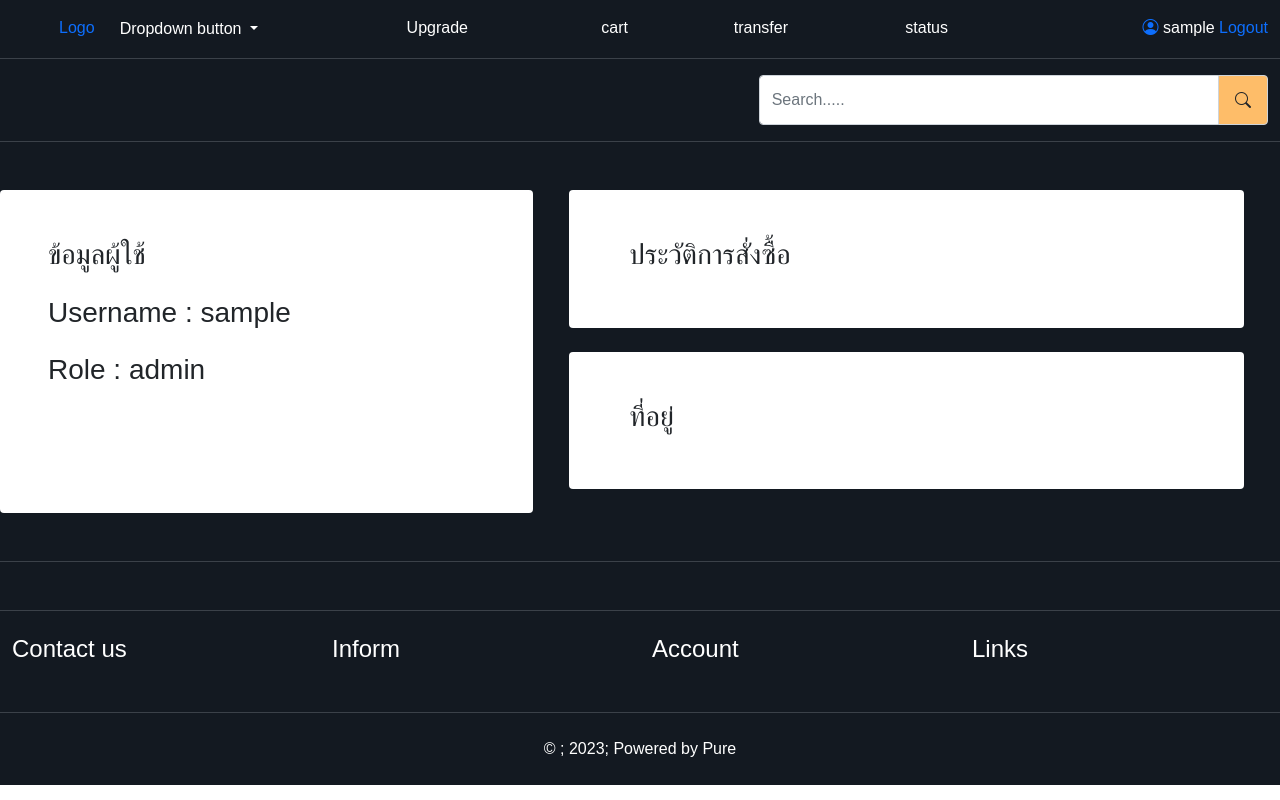
After one commit to Pure122/bsad2, a PHP site: page /account.php in a window 1280 px wide. The commit adds this page. Run offline with PHP 8.4, Linux system fonts and the light colour scheme; the visitor is signed in with stand-in values (Sample User, id 1); data comes from the database, SQL or seed files in the repository; both versions use the stored data as it was after the commit; some libraries are stand-ins or nearby versions.

Commit message:
ทำรายละเอียด account คร่าวๆ

```diff
--- /dev/null
+++ b/account.php
@@ -0,0 +1,67 @@
+<?php
+require_once('components.php');
+include('server.php');
+session_start();
+if (!isset($_SESSION['username'])){
+  $_SESSION['regmsg'] = 'You must log in first';
+
+}
+if (isset($_GET['logout'])){
+  session_destroy();
+  unset($_SESSION['username']);
+
+}
+?>
+<html lang="en">
+
+<head>
+  <meta charset="UTF-8">
+  <meta http-equiv="X-UA-Compatible" content="IE=edge">
+  <meta name="viewport" content="width=device-width, initial-scale=1.0">
+  <title>Document</title>
+  <link rel="stylesheet" href="https://cdn.jsdelivr.net/npm/bootstrap-icons@1.10.4/font/bootstrap-icons.css">
+  <link href="https://cdn.jsdelivr.net/npm/bootstrap@5.0.0/dist/css/bootstrap.min.css" rel="stylesheet">
+  <link rel="stylesheet" href="https://cdn.jsdelivr.net/npm/@fortawesome/fontawesome-free@6.2.0/css/fontawesome.min.css"
+    integrity="sha384-z4tVnCr80ZcL0iufVdGQSUzNvJsKjEtqYZjiQrrYKlpGow+btDHDfQWkFjoaz/Zr" crossorigin="anonymous">
+  <script src="https://cdn.jsdelivr.net/npm/@popperjs/core@2.9.2/dist/umd/popper.min.js"></script>
+  <script src="https://cdn.jsdelivr.net/npm/bootstrap@5.0.1/dist/js/bootstrap.min.js"
+    integrity="sha384-Atwg2Pkwv9vp0ygtn1JAojH0nYbwNJLPhwyoVbhoPwBhjQPR5VtM2+xf0Uwh9KtT"
+    crossorigin="anonymous"></script>
+    <link rel="stylesheet" href="https://cdn.jsdelivr.net/npm/bootstrap-icons@1.9.1/font/bootstrap-icons.css">
+    <script defer src="https://use.fontawesome.com/releases/v5.15.4/js/all.js" integrity="sha384-rOA1PnstxnOBLzCLMcre8ybwbTmemjzdNlILg8O7z1lUkLXozs4DHonlDtnE7fpc" crossorigin="anonymous"></script>
+    <link rel="stylesheet" href="style.css">
+</head>
+
+<body>
+
+<?php
+navhead();
+?>
+<section class="home-wrapper-1 py-5">
+<div class="container-xxl">
+    <div class="row">
+        <div class="col-5 bg-white rounded p-5">
+<h3 class="mb-4">ข้อมูลผู้ใช้</h3>
+<h3 class="mb-4">Username : <?php echo $_SESSION['username'] ;?></h3>
+<h3 class="mb-4">Role : <?php echo $_SESSION['role'] ;?></h3>
+        </div>
+        <div class="col-7">
+            <div class="row mx-4 mb-4 bg-white rounded p-5">
+                <h3>ประวัติการสั่งซื้อ</h3>
+            </div>
+            <div class="row mx-4 mb-4 bg-white rounded p-5">
+            <h3>ที่อยู่</h3>
+            </div>
+        </div>
+    </div>
+</div>
+      </section>
+<?php
+footer();
+?>
+
+
+
+</body>
+
+</html>
--- a/components.php
+++ b/components.php
@@ -32,7 +32,7 @@ function navhead(){
           <p class="text-white text-end mb-0">status</p>
         </div>
         <div class="col-3">
-          <p class="text-white text-end mb-0"><i class="bi bi-person-circle"></i> '.$_SESSION['username'].'   <a href="index.php?logout="1"">Logout</a></p>
+          <p class="text-white text-end mb-0"><a href="account.php" ><i class="bi bi-person-circle"></i></a> '.$_SESSION['username'].'   <a href="index.php?logout="1"">Logout</a></p>
         </div>
       </div>
     </div>
@@ -49,7 +49,7 @@ function navhead(){
               aria-label="Search....."
               aria-describedby="basic-addon2" />
             <span class="input-group-text p-3" id="basic-addon2">
-              <BsSearch class="fs-5" />
+            <i class="bi bi-search"></i>
             </span>
 
           </div>
@@ -106,7 +106,7 @@ function navhead(){
               aria-label="Search....."
               aria-describedby="basic-addon2" />
             <span class="input-group-text p-3" id="basic-addon2">
-              <BsSearch class="fs-5" />
+            <i class="bi bi-search"></i>
             </span>
 
           </div>
--- a/login_db.php
+++ b/login_db.php
@@ -14,6 +14,7 @@ if (count($error) == 0){
 }
 
 if ($row){
+    $_SESSION['role'] = $row['role'];
     $_SESSION['username'] = $username;
     $_SESSION['success'] = 'You are now logged in';
     header('location:index.php');
--- a/reg.php
+++ b/reg.php
@@ -41,12 +41,12 @@ session_start();
 
         </div>
         <div class="form-outline mb-4">
-            <input type="password" name="password" required="Password is required" class="form-control">
+            <input type="password" name="password" required="Password is required" class="form-control" minlength="8">
             <label for="password" class="form-label text-white">Password</label>
 
         </div>
         <div class="form-outline mb-4">
-            <input type="password" name="password2" required="Password is required" class="form-control">
+            <input type="password" name="password2" required="Password is required" class="form-control" minlength="8">
             <label for="password" class="form-label text-white">Confirm Password</label>
 
         </div>
--- a/reg_db.php
+++ b/reg_db.php
@@ -12,6 +12,7 @@ if (isset($_POST['register'])){
 
     if ($password != $password2){
         array_push($error,'Password not match');
+
     }
 
     $user_check = "SELECT * FROM registersys WHERE username = '$username' or email = '$email'";
@@ -27,16 +28,17 @@ if (isset($_POST['register'])){
         }
     }
     if (count($error) == 0){
-        $sqlinsert = "INSERT INTO registersys (username, email, password) VALUES ('$username','$email','$password')";
+        $sqlinsert = "INSERT INTO registersys (username, email, password ,role) VALUES ('$username','$email','$password','customer')";
         $db->exec($sqlinsert);
 
+        $_SESSION['role'] = 'customer';
         $_SESSION['username'] = $username;
         $_SESSION['success'] = 'You are now logged in';
         header('location:index.php');
     }
     else{
         array_push($error,'User name already exist');
-        $_SESSION['error'] = 'User name already exist';
+        $_SESSION['error'] = 'User name already exist or Password does not match';
         header('location:reg.php');
     }
 }
--- a/style.css
+++ b/style.css
@@ -98,4 +98,9 @@
   .rec-wrapper{
     background-color: var(--color-131921);
   }
+
+  .account-page{
+    border-radius: 10px;
+    background-color: white;
+  }
   /*Home end*/
```
Also changed, not shown: register.db.
